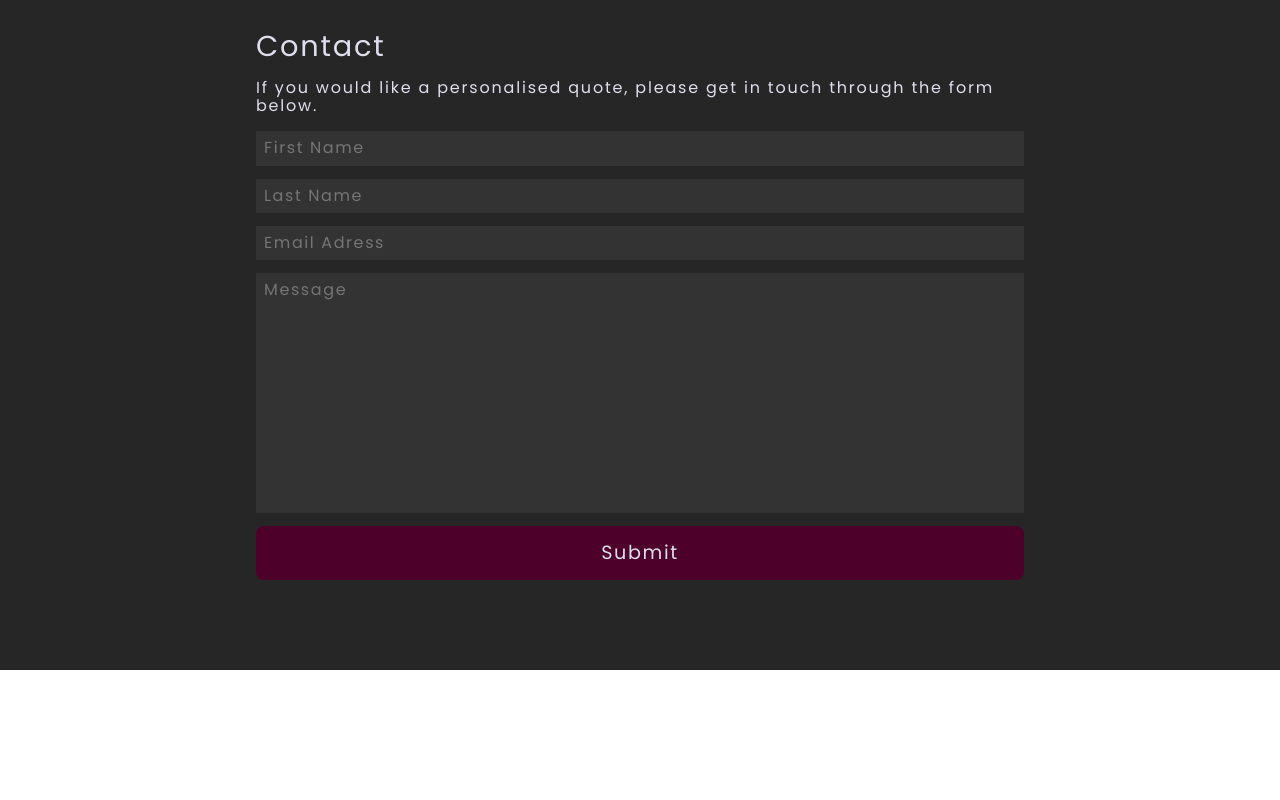
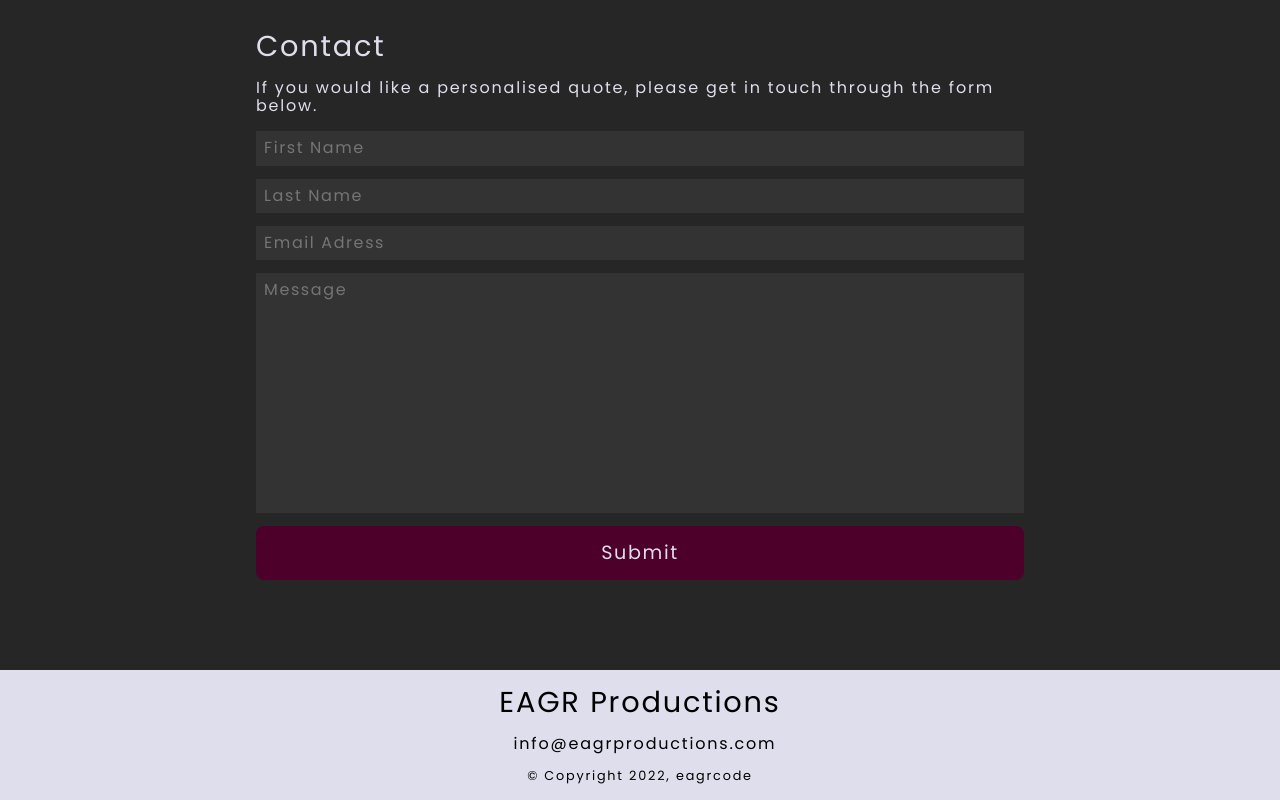
Before and after one commit to eagrcode/eagr-productions-react, a React (Vite) app: page / in a window 1280 px wide. Shown: the part 3007-3807 px from the top of the page. Before the commit the page ends 3677 px from the top, so only its background shows below. Built offline with nearby package versions, Linux system fonts and the light colour scheme.

Commit message:
change file formatting

```diff
--- a/src/App.jsx
+++ b/src/App.jsx
@@ -3,7 +3,14 @@ import "./normalize.css";
 import "./App.css";
 
 // Component imports
-import { Navbar, Hero, AudioPlayer, Services, Contact } from "./components";
+import {
+  Navbar,
+  Hero,
+  AudioPlayer,
+  Services,
+  Contact,
+  Footer,
+} from "./components";
 
 function App() {
   return (
@@ -13,6 +20,7 @@ function App() {
       <AudioPlayer />
       <Services />
       <Contact />
+      <Footer />
     </>
   );
 }
--- /dev/null
+++ b/src/components/Footer/Footer.jsx
@@ -0,0 +1,22 @@
+function Footer() {
+  return (
+    <footer id="footer">
+      <div class="footer-container">
+        <div class="row">
+          <h2>EAGR Productions</h2>
+        </div>
+
+        <div class="row">
+          <i class="fa-solid fa-envelope"></i>
+          <p>info@eagrproductions.com</p>
+        </div>
+
+        <div class="row">
+          <small>&copy; Copyright 2022, eagrcode</small>
+        </div>
+      </div>
+    </footer>
+  );
+}
+
+export default Footer;
--- /dev/null
+++ b/src/components/Footer/index.jsx
@@ -0,0 +1,3 @@
+import Footer from "./Footer";
+
+export default Footer;
--- a/src/components/index.jsx
+++ b/src/components/index.jsx
@@ -7,3 +7,4 @@ export { default as AudioControls } from "./AudioControls";
 export { default as Services } from "./Services";
 export { default as ServiceCard } from "./ServiceCard";
 export { default as Contact } from "./Contact";
+export { default as Footer } from "./Footer";
```
